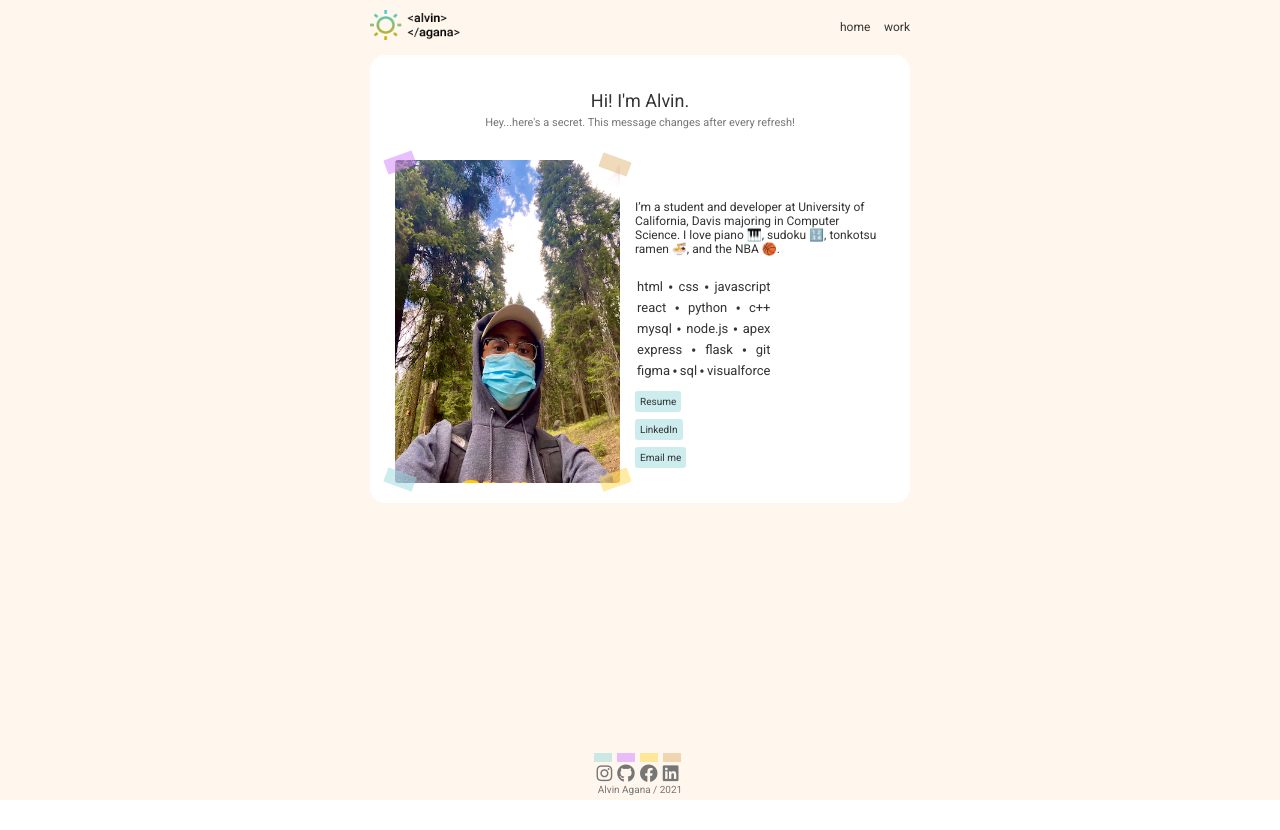
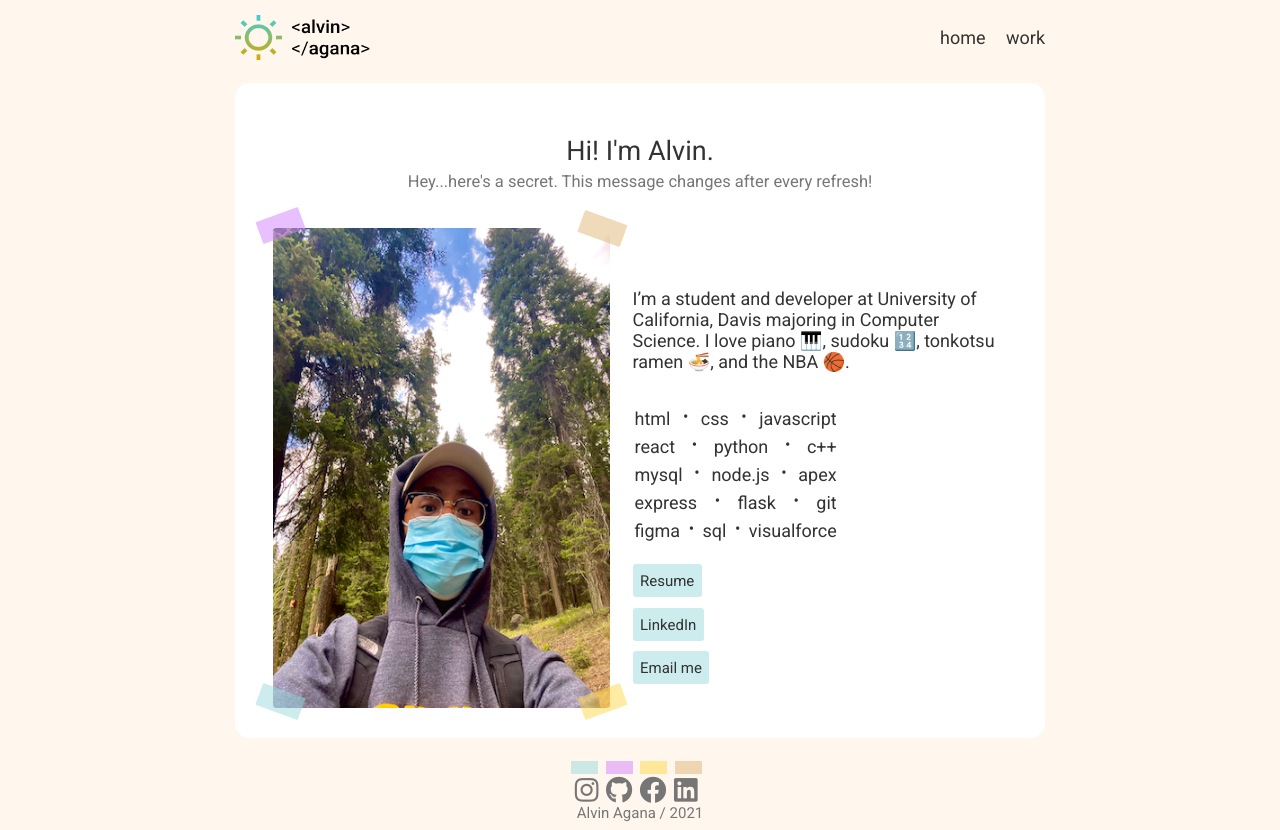
Before and after one commit to alvin-agana/portfolio, a React (Create React App) app: page / in a window 1280 px wide. Before the commit the page ends 800 px from the top, so only its background shows below. Built offline with nearby package versions, Linux system fonts and the light colour scheme.

Commit message:
changed sizing to 1.5 times more

```diff
--- a/src/ColorSquare.css
+++ b/src/ColorSquare.css
@@ -1,7 +1,7 @@
 .ColorSquare {
-    width: 18px;
-    height: 9px;
-    margin-right: 5px;
+    width: 27px;
+    height: 13.5px;
+    margin-right: 7.5px;
     opacity: 0.5;
 }
 
--- a/src/Connection.css
+++ b/src/Connection.css
@@ -1,17 +1,17 @@
 .connection {
-    font-size: 10px;
+    font-size: 15px;
 }
 
 .connection-name {
-    margin-bottom: 12px;
+    margin-bottom: 18px;
     position: relative;
-    margin-top: 5px;
+    margin-top: 7.5px;
 }
 
 .connection-name a {
     text-decoration: none;
     color: inherit;
-    padding: 5px;
+    padding: 7.5px;
     border-radius: 3px;
     background-color: rgba(154, 218, 222, 0.5);
 }
--- a/src/Footer.css
+++ b/src/Footer.css
@@ -10,7 +10,7 @@
 
 #footer span {
     color: #767676;
-    font-size: 10px;
+    font-size: 15px;
 }
 
 #color-container {
@@ -28,3 +28,13 @@ i {
 i:hover {
     color: #333333;
 }
+
+/*
+FONT-AWESOME
+*/
+.icon {
+    margin-right: 7.5px;
+    margin-top: 2px;
+    font-size: 27px;
+    color: #767676;
+}
--- a/src/Home.css
+++ b/src/Home.css
@@ -10,11 +10,11 @@
 }
 
 .page-square {
-    margin-top: 15px;
-    margin-bottom: 15px;
+    margin-top: 22.5px;
+    margin-bottom: 22.5px;
     width: 90%;
     margin-left: 5%;
-    padding: 5px 0px 20px 0px;
+    padding: 7.5px 0px 30px 0px;
     background-color: white;
     border-radius: 15px;
 }
@@ -23,12 +23,12 @@
     text-align: center;
     position: relative;
     bottom: 20px;
-    font-size: 11px;
+    font-size: 16.5px;
     color: #767676;
 }
 .page-container {
-    width: 600px;
-    margin: 10px 0px 5px 0px;
+    width: 900px;
+    margin: 15px 0px 7.5px 0px;
     display: flex;
     flex-direction: column;
     justify-content: space-between;
@@ -36,8 +36,8 @@
 
 .page h1 {
     text-align: center;
-    font-size: 18px;
-    margin-top: 30px;
+    font-size: 27px;
+    margin-top: 45px;
     margin-bottom: 25px;
     font-weight: normal;
 }
@@ -49,10 +49,10 @@
 }
 
 #home-main-text {
-    width: 250px;
-    height: 76px;
-    font-size: 12px;
-    margin-top: 40px;
+    width: 375px;
+    height: 114px;
+    font-size: 18px;
+    margin-top: 60px;
 }
 
 #home-main-skills {
@@ -60,7 +60,7 @@
 }
 
 #home-main-resume-container {
-    margin-top: 10px;
+    margin-top: 22.5px;
     display: flex;
     flex-direction: column;
 }
@@ -72,25 +72,9 @@
 }
 
 #me-image {
-    width: 225px;
-    height: 300x;
-    margin-right: 15px;
-}
-
-
-
-
-
-
-
-/*
-FONT-AWESOME
-*/
-.icon {
-    margin-right: 5px;
-    margin-top: 2px;
-    font-size: 18px;
-    color: #767676;
+    width: 337.5px;
+    height: 450x;
+    margin-right: 22.5px;
 }
 
 
--- a/src/Logo.css
+++ b/src/Logo.css
@@ -1,6 +1,6 @@
 #logo {
-    width: 90px;
-    height: 30px;
+    width: 135px;
+    height: 45px;
     cursor: pointer;
 }
 
--- a/src/NavBar.css
+++ b/src/NavBar.css
@@ -6,14 +6,14 @@
 }
 
 .NavBar-options {
-    width: 70px;
+    width: 105px;
     display: flex;
     justify-content: space-between;
     align-items: center;
 }
 
 .NavBar-options span {
-    font-size: 12px;
+    font-size: 18px;
     cursor: pointer;
 }
 
--- a/src/Skill.css
+++ b/src/Skill.css
@@ -2,5 +2,5 @@
     /* border: 1px solid #333333; */
     border-radius: 2px;
     padding: 1px 2px 1px 2px;
-    font-size: 13px;
+    font-size: 18px;
 }
--- a/src/SkillContainer.css
+++ b/src/SkillContainer.css
@@ -1,5 +1,5 @@
 .skill-container {
     display: flex;
     justify-content: space-between;
-    margin-top: 2px;
+    margin-top: 5px;
 }
--- a/src/Tape.css
+++ b/src/Tape.css
@@ -2,8 +2,8 @@
 TAPE
 */
 .tape {
-    width: 30px;
-    height: 15px;
+    width: 45px;
+    height: 22.5px;
     opacity: 0.5;
     position: relative;
     display: inline-block;
@@ -29,30 +29,30 @@ TAPE
 /* angles */
 .bottom-left {
     transform: rotate(20deg);
-    bottom: 15px;
-    right: 10px;
+    bottom: 22.5px;
+    right: 15px;
 }
 
 .bottom-right {
     transform: rotate(-20deg);
-    bottom: 15px;
-    left: 175px;
+    bottom: 22.5px;
+    left: 262.5px;
 }
 
 .top-left {
     transform: rotate(-20deg);
-    bottom: 332px;
-    right: 70px;
+    bottom: 498px;
+    right: 105px;
 }
 
 .top-right {
     transform: rotate(20deg);
-    bottom: 330px;
-    left: 115px;
+    bottom: 495px;
+    left: 172.5px;
 }
 
 .work-square {
-    top: 22.5px;
-    left: 67.5px;
+    top: 33.75px;
+    left: 101.25px;
     z-index: 2;
 }
--- a/src/WorkSquare.css
+++ b/src/WorkSquare.css
@@ -1,6 +1,6 @@
 .WorkSquare {
-    width: 150px;
-    height: 150px;
+    width: 225px;
+    height: 225px;
     margin: 12.5px 5px 5px 5px;
     position: relative;
     cursor: pointer;
@@ -22,10 +22,10 @@
     background-color: #333333;
     opacity: 0;
     overflow: hidden;
-    height: 150px;
+    height: 225px;
     width: 100%;
     border-radius: 5px;
-    font-size: 14px;
+    font-size: 21px;
     transition: 0.5s ease;
 }
 
@@ -36,20 +36,20 @@
     height: 0px;
     top: 95%;
     left: 50%;
-    padding-top: 2.5px;
-    padding-left: 2.5px;
-    width: 125px;
+    padding-top: 3.75px;
+    padding-left: 3.75px;
+    width: 187.5px;
     transition: 0.5s;
     transform: translate(-50%, -50%);
 }
 
 .text span {
-    font-size: 11px;
+    font-size: 16.5px;
     font-weight: bold;
 }
 
 .text div {
-    font-size: 8.5px;
+    font-size: 12.75px;
 }
 
 
@@ -58,5 +58,5 @@
 }
 
 .WorkSquare:hover .text {
-    height: 150px;
+    height: 225px;
 }
```
